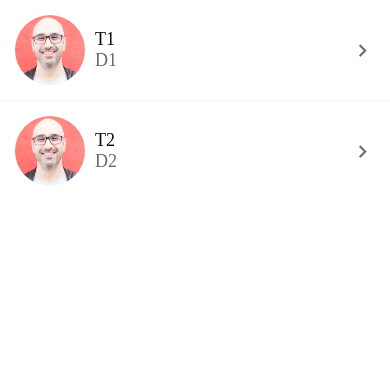
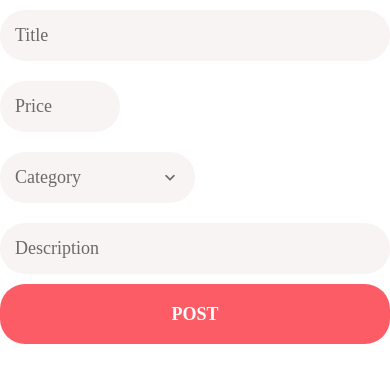
Before and after one commit to fnuadnan/DoneWithIt, a React Native app: screen / in a window 390 px wide. Shown: the top 382 px of the page. Built offline with nearby package versions, Linux system fonts and the light colour scheme.

Commit message:
Input Components with dynamic width

```diff
--- a/App.tsx
+++ b/App.tsx
@@ -1,8 +1,8 @@
 import { StyleSheet } from "react-native";
-import MessagesScreen from "./screens/MessagesScreen";
+import ListingEditScreen from "./screens/ListingEditScreen";
 
 export default function App() {
-  return <MessagesScreen />;
+  return <ListingEditScreen />;
 }
 
 const styles = StyleSheet.create({});
--- a/components/AppPicker.tsx
+++ b/components/AppPicker.tsx
@@ -2,6 +2,7 @@ import { MaterialCommunityIcons } from "@expo/vector-icons";
 import React, { useState } from "react";
 import {
   Button,
+  DimensionValue,
   FlatList,
   Modal,
   StyleSheet,
@@ -20,6 +21,7 @@ interface Props {
   items: Category[];
   onSelectItem: (item: Category) => void;
   selectedItem?: Category;
+  width?: DimensionValue;
 }
 
 const AppPicker = ({
@@ -28,13 +30,14 @@ const AppPicker = ({
   items,
   onSelectItem,
   selectedItem,
+  width = "100%",
 }: Props) => {
   const [modalVisible, setModalVisible] = useState(false);
 
   return (
     <>
       <TouchableWithoutFeedback onPress={() => setModalVisible(true)}>
-        <View style={styles.container}>
+        <View style={[styles.container, { width }]}>
           {icon && (
             <MaterialCommunityIcons
               name={icon}
--- a/components/AppTextInput.tsx
+++ b/components/AppTextInput.tsx
@@ -1,17 +1,18 @@
 import { MaterialCommunityIcons } from "@expo/vector-icons";
 import React from "react";
-import { StyleSheet, TextInput, View } from "react-native";
+import { DimensionValue, StyleSheet, TextInput, View } from "react-native";
 import defaultStyle from "../config/styles";
 import { IconName, textProps } from "../entities";
 
 interface Props {
   icon?: IconName;
   textProps?: textProps; // textProps is an object with key-value pairs
+  width?: DimensionValue;
 }
 
-const AppTextInput = ({ icon, textProps }: Props) => {
+const AppTextInput = ({ icon, textProps, width = "100%" }: Props) => {
   return (
-    <View style={styles.container}>
+    <View style={[styles.container, { width }]}>
       {icon && (
         <MaterialCommunityIcons
           name={icon}
@@ -36,7 +37,6 @@ const styles = StyleSheet.create({
     backgroundColor: defaultStyle.colors.light,
     borderRadius: 25,
     flexDirection: "row",
-    width: "100%",
     padding: 15,
     marginVertical: 10,
   },
--- a/components/forms/AppFormField.tsx
+++ b/components/forms/AppFormField.tsx
@@ -1,5 +1,6 @@
 import React from "react";
 import { Control, Controller } from "react-hook-form";
+import { DimensionValue } from "react-native";
 import { IconName, textProps } from "../../entities";
 import AppTextInput from "../AppTextInput";
 import ErrorMessage from "./ErrorMessage";
@@ -9,6 +10,7 @@ interface AppFormFieldProps {
   textProps?: textProps;
   name: string;
   control: Control<any>;
+  width?: DimensionValue;
 }
 
 const AppFormField = ({
@@ -16,6 +18,7 @@ const AppFormField = ({
   textProps,
   name,
   control,
+  width,
 }: AppFormFieldProps) => {
   return (
     <Controller
@@ -27,6 +30,7 @@ const AppFormField = ({
       }) => (
         <>
           <AppTextInput
+            width={width}
             icon={icon}
             textProps={{
               ...textProps,
--- a/components/forms/AppFormPicker.tsx
+++ b/components/forms/AppFormPicker.tsx
@@ -1,6 +1,7 @@
 // AppFormPicker.js
 import React from "react";
 import { Control, Controller } from "react-hook-form";
+import { DimensionValue } from "react-native";
 import { Category, IconName } from "../../entities";
 import AppPicker from "../AppPicker";
 import ErrorMessage from "./ErrorMessage";
@@ -11,9 +12,17 @@ interface Props {
   control: Control<any>;
   placeholder: string;
   icon?: IconName;
+  width?: DimensionValue;
 }
 
-const AppFormPicker = ({ items, name, control, placeholder, icon }: Props) => {
+const AppFormPicker = ({
+  items,
+  name,
+  control,
+  placeholder,
+  icon,
+  width = "100%",
+}: Props) => {
   return (
     <Controller
       control={control}
@@ -26,6 +35,7 @@ const AppFormPicker = ({ items, name, control, placeholder, icon }: Props) => {
             placeholder={placeholder}
             onSelectItem={(item) => onChange(item.value)}
             selectedItem={items.find((item) => item.value === value)}
+            width={width}
           />
           {error && <ErrorMessage error={error.message} />}
         </>
--- a/screens/ListingEditScreen.tsx
+++ b/screens/ListingEditScreen.tsx
@@ -25,6 +25,7 @@ const ListingEditScreen = () => {
         control={control}
         name="price"
         textProps={{ placeholder: "Price" }}
+        width={120}
       />
       <AppFormPicker
         control={control}
@@ -35,6 +36,7 @@ const ListingEditScreen = () => {
           { label: "Camera", value: 3 },
         ]}
         placeholder="Category"
+        width="50%"
       />
       <AppFormField
         control={control}
```
